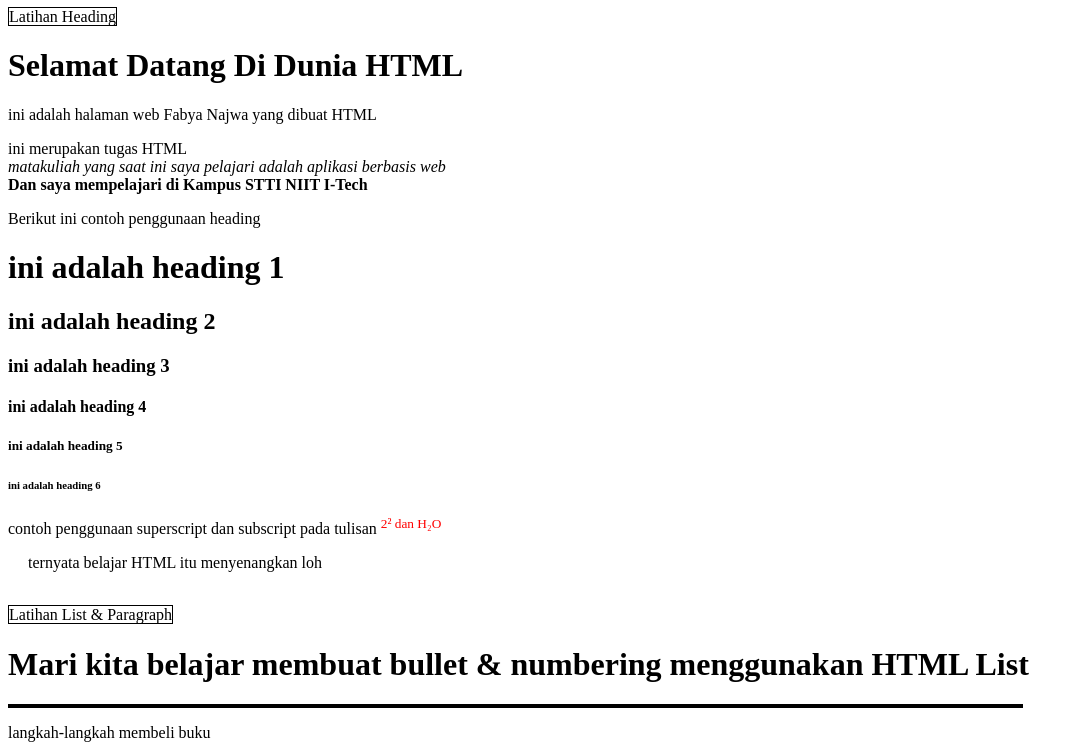
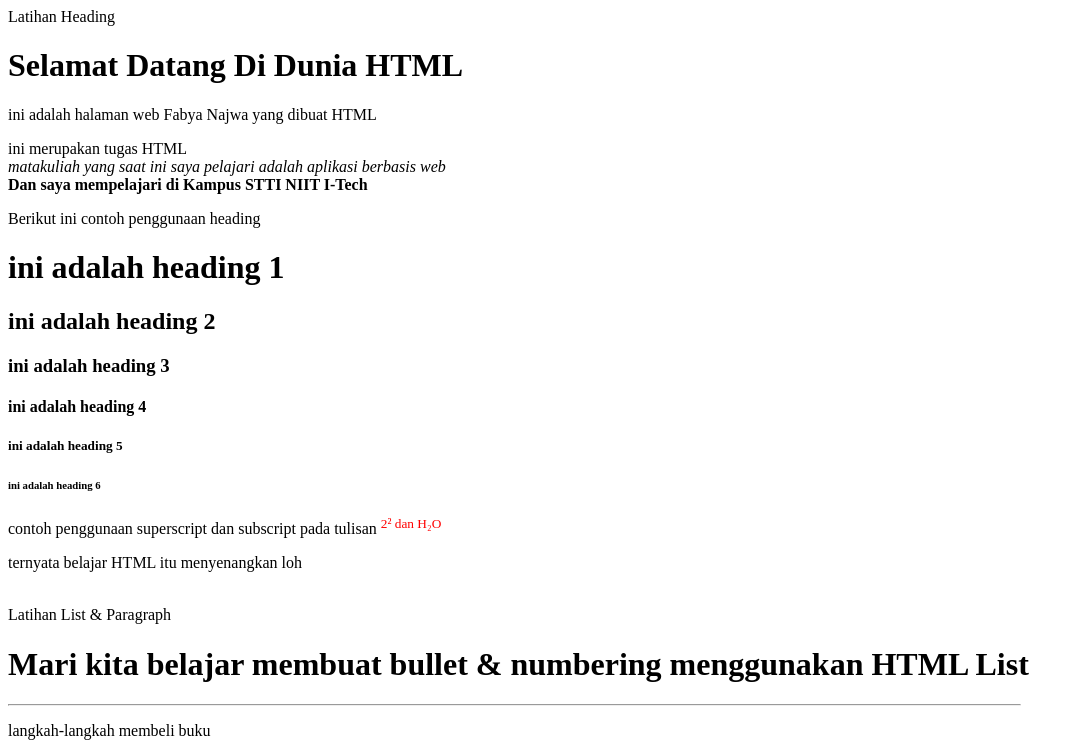
Before and after one commit to fnawawa/TugasPert2PWW, a plain HTML site: page Latihan Heading, List & Paragraph.html in a window 1280 px wide. Shown: the top 753 px of the page, without its empty margins (0-1084 px from the left). Drawn offline with Linux system fonts and the light colour scheme.

Commit message:
Latihan Heading, List & Paragraph.html

```diff
--- a/Latihan Heading, List & Paragraph.html
+++ b/Latihan Heading, List & Paragraph.html
@@ -5,7 +5,7 @@
     </head>
     <body>
         <!--Tugas 1-->
-        <span style= "border: 1px solid black">Latihan Heading</span>
+        <span style= "border: 1 px solid black">Latihan Heading</span>
         <h1>Selamat Datang Di Dunia HTML</h1>
         <P>ini adalah halaman web Fabya Najwa yang dibuat HTML</P>
         <p>ini merupakan tugas HTML <br>
@@ -24,12 +24,12 @@
         <p>contoh penggunaan superscript dan subscript pada tulisan <sup style="color: red;">2² dan H₂O</sup>
         </p>
 
-        <p style="padding-left: 20px;">ternyata belajar HTML itu menyenangkan loh</p> <br>
+        <p style="padding-left: 20 px;">ternyata belajar HTML itu menyenangkan loh</p> <br>
 
         <!--Tugas 2-->
-        <span style= "border: 1px solid black">Latihan List & Paragraph</span>
+        <span style= "border: 1 px solid black">Latihan List & Paragraph</span>
         <h1>Mari kita belajar membuat bullet & numbering menggunakan HTML List</h1>
-        <hr style="border: 2px solid black; width: 80%; margin-left: 0;">
+        <hr style="border: 2 px solid black; width: 80% ; margin-left: 0;">
 
         <p>langkah-langkah membeli buku</p>
         <ol>
```
